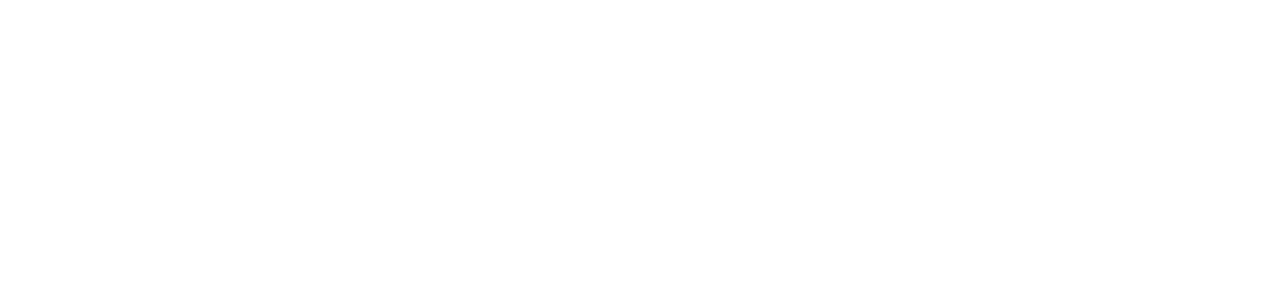
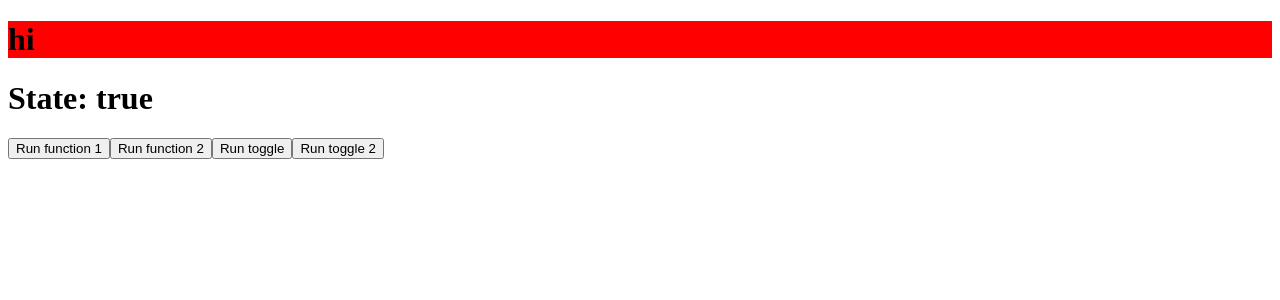
Before and after one commit to staten-island-tech/vue-project-2-ebt, a Nuxt app in the folder project/: page /test in a window 1280 px wide. Before the commit this address had no page. Shown: the top 300 px of the page. Built offline with nearby package versions, Linux system fonts and the light colour scheme.

Commit message:
it's... IT'S WORKING

```diff
--- a/project/pages/index.vue
+++ b/project/pages/index.vue
@@ -62,6 +62,7 @@ export default {
 };
 </script>
 <style>
+
 :root {
   --yellow: #fdf3e5;
   --pink: #fab59e;
--- /dev/null
+++ b/project/pages/test.vue
@@ -0,0 +1,47 @@
+<template>
+    <div>
+        <div v-bind:class="{red : theme}"> <h1>hi</h1></div>
+        <h1> State: {{theme}}</h1>
+        <button @click="testFunction1()">Run function 1</button>
+        <button @click="testFunction2()">Run function 2</button>
+        <button @click="toggle()">Run toggle</button>
+        <button @click="toggle2()">Run toggle 2</button>
+    </div>
+</template>
+
+<script>
+    export default {
+        data(){return{
+            test: true,
+        }},
+        computed :{
+            theme: {
+               get() {return this.$store.state.theme},
+            set(value){
+                this.$store.commit('setTheme', value)
+            }
+            }
+        },
+        methods: {
+            testFunction1(){
+                console.log("this is a test")
+            },
+            testFunction2(){
+                console.log(this.$store.state.theme)
+            },
+            toggle(){
+                this.theme = !this.theme
+            },
+            toggle2(){
+                this.test = !this.test
+            }
+        }
+    }
+</script>
+
+<style >
+.red{
+    background-color: red;
+}
+
+</style>
--- /dev/null
+++ b/project/store/index.js
@@ -0,0 +1,13 @@
+export const state = () => ({
+  theme: true,
+});
+
+export const getters = {};
+
+export const mutations = {
+  setTheme(state, value) {
+    state.theme = value;
+  },
+};
+
+export const actions = {};
--- a/project/store/page.js
+++ /dev/null
@@ -1,8 +0,0 @@
-export const state = () => ({
-    theme: false,
-});
-export const getters = {
-    getTheme(state){
-        return state.theme
-    }
-}
```
